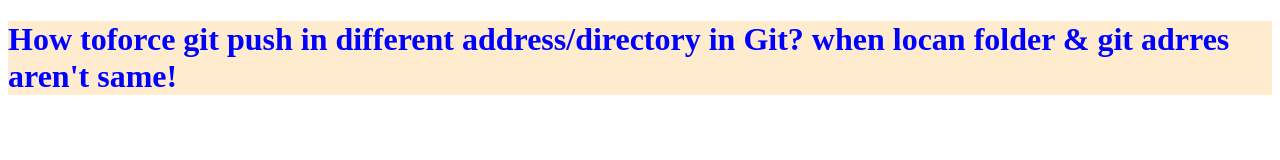
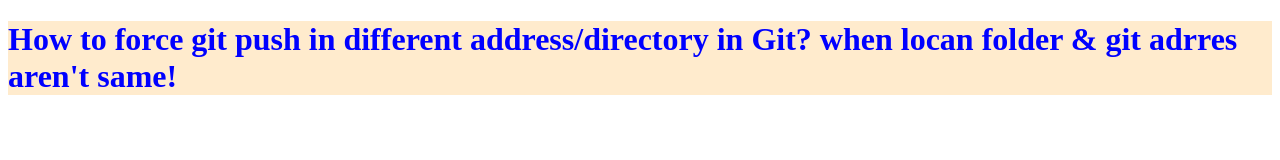
Before and after one commit to allif95/third-repo, a plain HTML site: page index.html in a window 1280 px wide. Drawn offline with Linux system fonts and the light colour scheme.

Commit message:
h1 edited

```diff
--- a/index.html
+++ b/index.html
@@ -8,7 +8,7 @@
     <link rel="stylesheet" href="style.css">
 </head>
 <body>
-    <h1>How toforce git push in different address/directory in Git? when locan folder & git adrres aren't same!</h1>
+    <h1>How to force git push in different address/directory in Git? when locan folder & git adrres aren't same!</h1>
 
 </body>
 </html>
```
